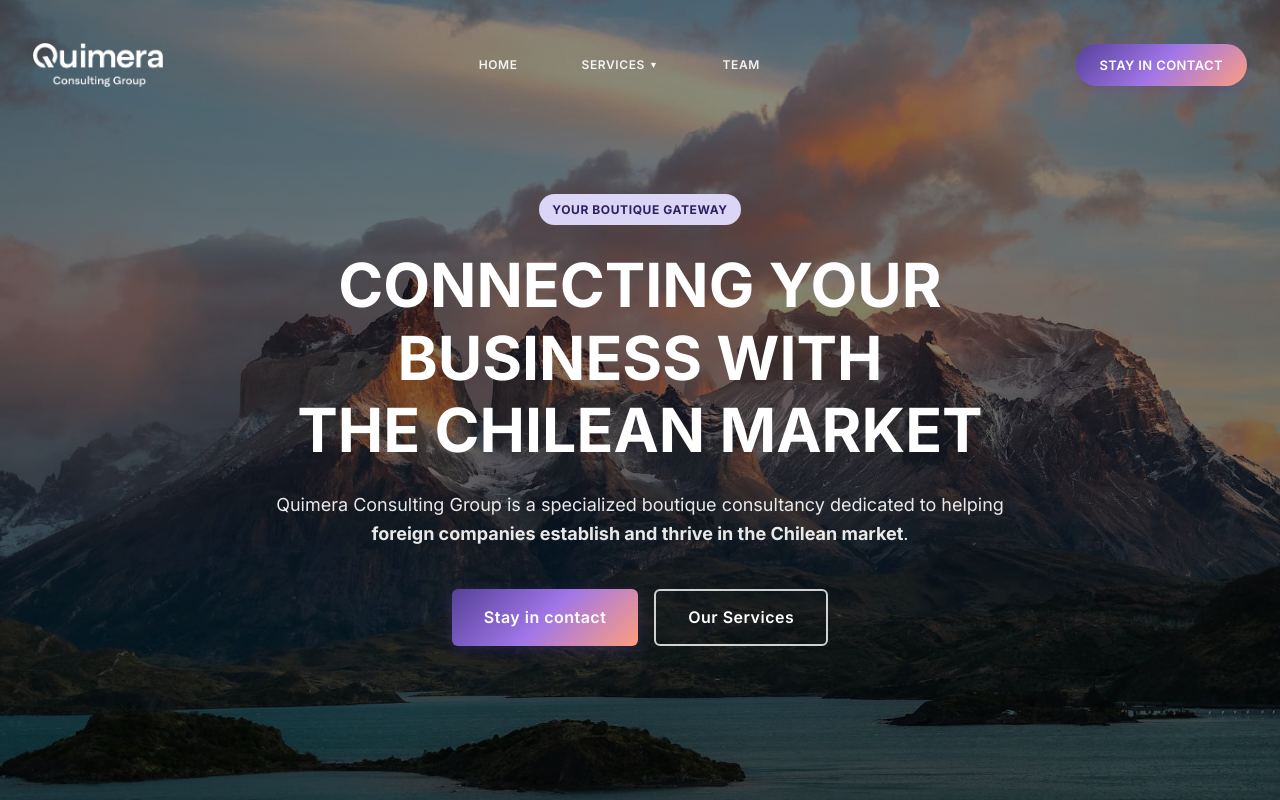
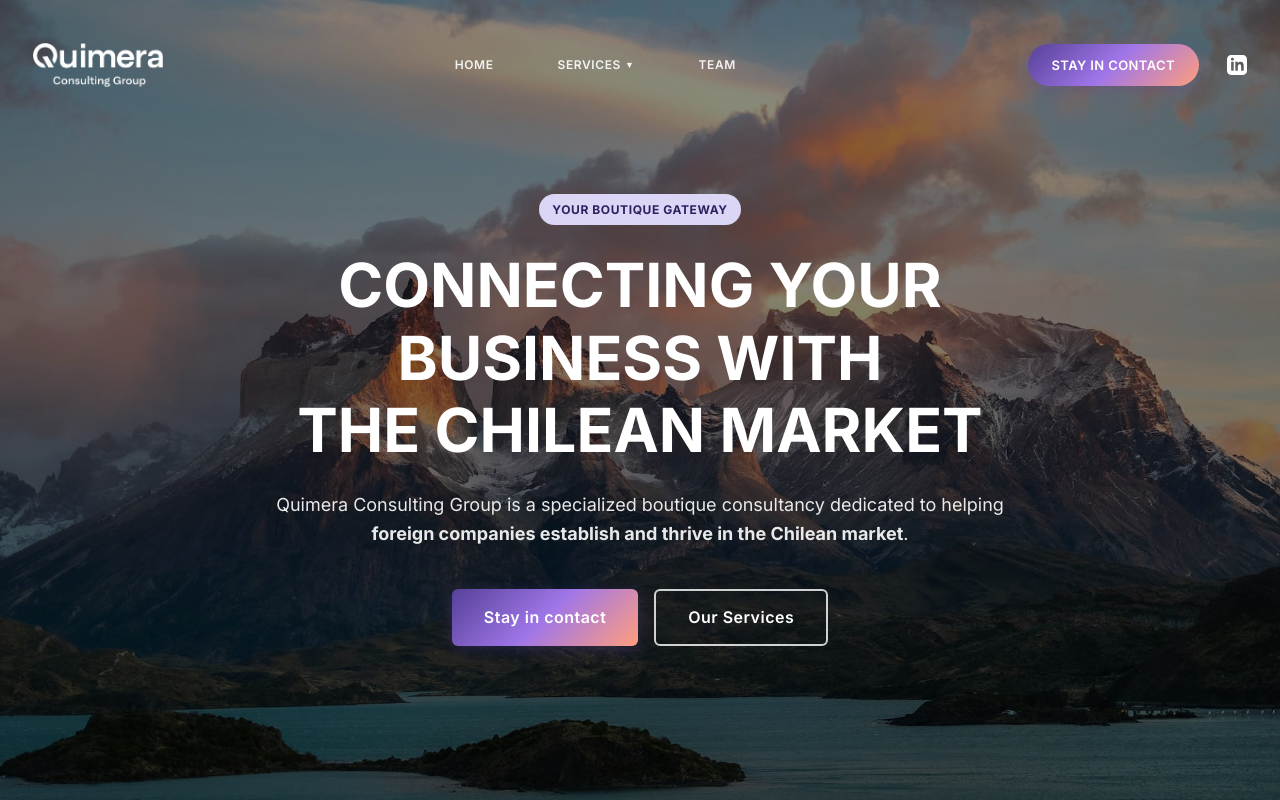
Before and after one commit to marketingfuentesjuul/quimera, a React (Vite) app: page / in a window 1280 px wide. Shown: the top 800 px of the page. Built offline with nearby package versions, Linux system fonts and the light colour scheme.

Commit message:
Add white LinkedIn icon next to Stay in contact button in desktop and mobile menus

```diff
--- a/src/components/Header.jsx
+++ b/src/components/Header.jsx
@@ -221,7 +221,7 @@ const Header = () => {
           {/* Botón CTA e Icono de Hamburguesa alineados perfectamente al centro */}
           <div className="flex items-center gap-4 shrink-0">
             {/* CTA — wrapper hidden on mobile/tablet, visible on desktop only */}
-            <div className="hidden lg:block">
+            <div className="hidden lg:flex items-center gap-3">
               {ctaButton.isRoute ? (
                 <Link
                   viewTransition
@@ -255,6 +255,24 @@ const Header = () => {
                   {ctaButton.text}
                 </a>
               )}
+              <a
+                href="https://www.linkedin.com/company/110639034/admin/dashboard/"
+                target="_blank"
+                rel="noopener noreferrer"
+                style={{
+                  color: '#ffffff',
+                  display: 'inline-flex',
+                  alignItems: 'center',
+                  justifyContent: 'center',
+                  transition: 'opacity 0.2s',
+                  marginLeft: '0.25rem'
+                }}
+                className="hover:opacity-80"
+              >
+                <svg className="w-5 h-5" fill="currentColor" viewBox="0 0 24 24">
+                  <path d="M19 0h-14c-2.761 0-5 2.239-5 5v14c0 2.761 2.239 5 5 5h14c2.762 0 5-2.239 5-5v-14c0-2.761-2.238-5-5-5zm-11 19h-3v-11h3v11zm-1.5-12.268c-.966 0-1.75-.779-1.75-1.75s.784-1.75 1.75-1.75 1.75.779 1.75 1.75-.784 1.75-1.75 1.75zm13.5 12.268h-3v-5.604c0-3.368-4-3.113-4 0v5.604h-3v-11h3v1.765c1.396-2.586 7-2.777 7 2.476v6.759z"/>
+                </svg>
+              </a>
             </div>
 
             {/* Hamburguesa para móvil */}
@@ -356,6 +374,55 @@ const Header = () => {
               </a>
             )
           })}
+
+          {/* Mobile CTA Button and LinkedIn Icon */}
+          <div className="flex items-center justify-center gap-4 mt-6 pt-4 border-t border-slate-100/10">
+            {ctaButton.isRoute ? (
+              <Link
+                viewTransition
+                to={ctaButton.path}
+                onClick={() => setMobileMenuOpen(false)}
+                className="btn btn-primary text-xs font-bold tracking-wider"
+                style={{ textTransform: 'none', padding: '0.65rem 1.5rem', borderRadius: 'var(--radius-full)' }}
+              >
+                {ctaButton.text}
+              </Link>
+            ) : (
+              <a
+                href={ctaButton.path}
+                onClick={(e) => {
+                  if (ctaButton.isScroll) handleScrollTo(e, ctaButton.path);
+                  setMobileMenuOpen(false);
+                }}
+                className="btn btn-primary text-xs font-bold tracking-wider"
+                style={{ textTransform: 'none', padding: '0.65rem 1.5rem', borderRadius: 'var(--radius-full)' }}
+              >
+                {ctaButton.text}
+              </a>
+            )}
+            <a
+              href="https://www.linkedin.com/company/110639034/admin/dashboard/"
+              target="_blank"
+              rel="noopener noreferrer"
+              style={{
+                color: '#ffffff',
+                backgroundColor: 'var(--color-primary)',
+                borderRadius: '50%',
+                width: '36px',
+                height: '36px',
+                display: 'inline-flex',
+                alignItems: 'center',
+                justifyContent: 'center',
+                transition: 'all 0.2s'
+              }}
+              className="hover:opacity-90 hover:scale-105"
+              aria-label="LinkedIn"
+            >
+              <svg className="w-5 h-5" fill="currentColor" viewBox="0 0 24 24">
+                <path d="M19 0h-14c-2.761 0-5 2.239-5 5v14c0 2.761 2.239 5 5 5h14c2.762 0 5-2.239 5-5v-14c0-2.761-2.238-5-5-5zm-11 19h-3v-11h3v11zm-1.5-12.268c-.966 0-1.75-.779-1.75-1.75s.784-1.75 1.75-1.75 1.75.779 1.75 1.75-.784 1.75-1.75 1.75zm13.5 12.268h-3v-5.604c0-3.368-4-3.113-4 0v5.604h-3v-11h3v1.765c1.396-2.586 7-2.777 7 2.476v6.759z"/>
+              </svg>
+            </a>
+          </div>
         </div>
       </div>
     </header>
```
